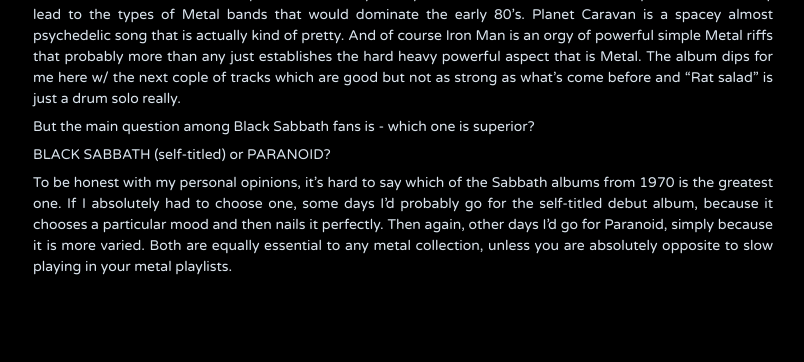
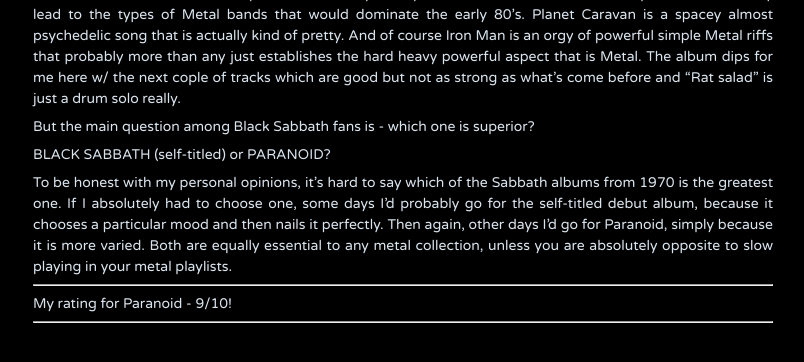
Before and after one commit to jithendrabsy/thoughts, a Jekyll site: the page built from _posts/2021-03-11-bs-paranoid.md, in a window 1280 px wide and 900 px high, scrolled down 1481 px, cut to the strip 521-883 px from the top of the window. Shown: the whole strip, without its empty margins (237-1041 px from the left). Built offline with Jekyll 4.4.1, drawn with Linux system fonts in a browser that asks for light colours; nearby versions of some CDN libraries; before the commit the page ends 2335 px from its top, so only the background shows below that.

Commit message:
Update 2021-03-11-bs-paranoid.md

```diff
--- a/_posts/2021-03-11-bs-paranoid.md
+++ b/_posts/2021-03-11-bs-paranoid.md
@@ -37,3 +37,9 @@
 If I absolutely had to choose one, some days I'd probably go for the self-titled debut album, because it chooses a particular mood
 and then nails it perfectly. Then again, other days I'd go for Paranoid, simply because it is more varied.
 Both are equally essential to any metal collection, unless you are absolutely opposite to slow playing in your metal playlists.
+
+---
+
+My rating for Paranoid - 9/10!
+
+---
```
